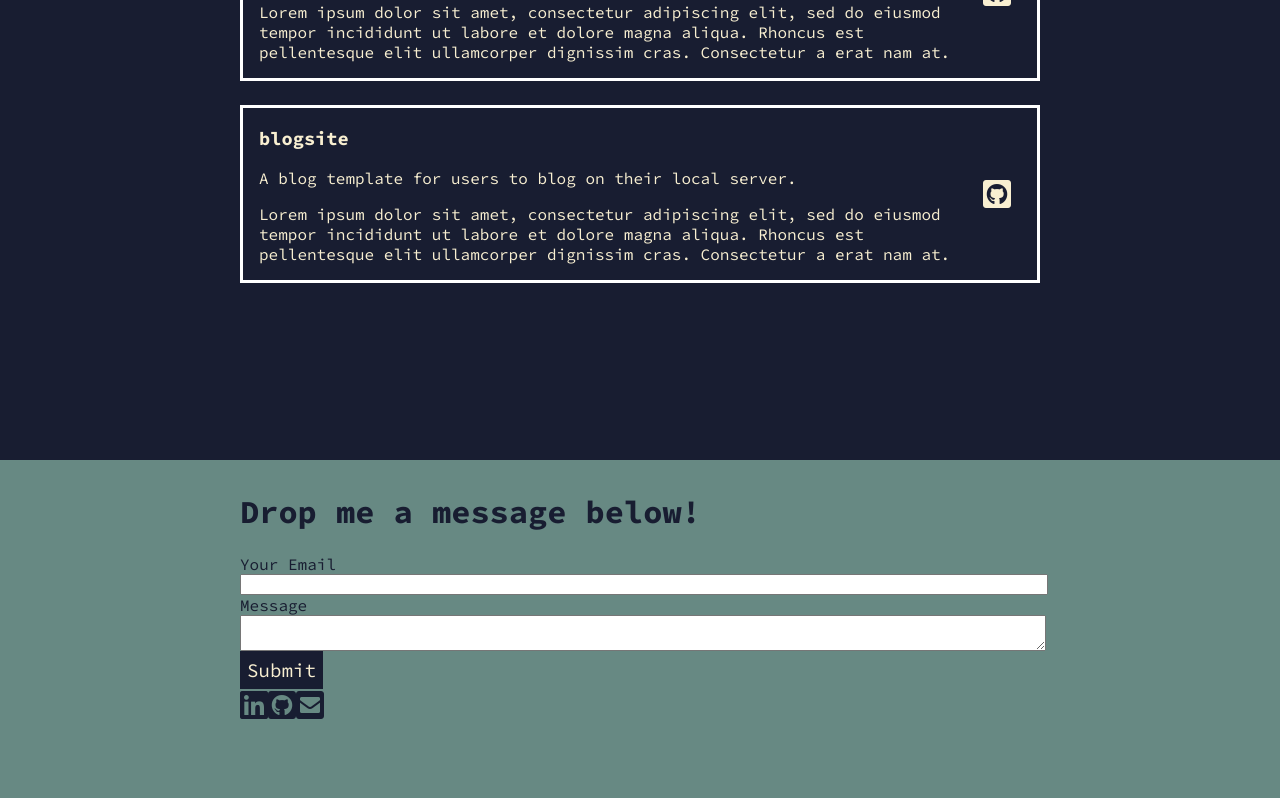
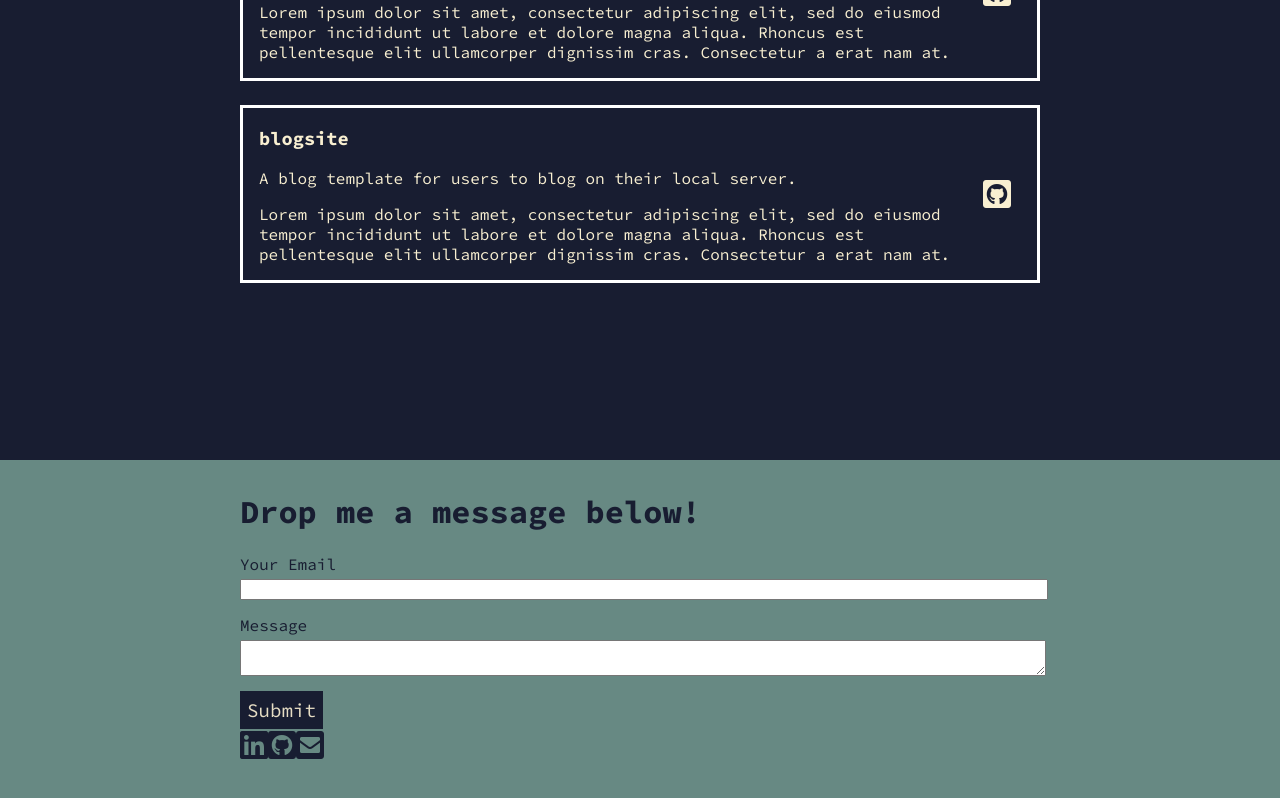
Before and after one commit to salmonsashimi/my-site, a React (Create React App) app: page / in a window 1280 px wide. Shown: the part 2010-2808 px from the top of the page. Built offline with nearby package versions, Linux system fonts and the light colour scheme.

Commit message:
form styling

```diff
--- a/src/styles/Contact.css
+++ b/src/styles/Contact.css
@@ -6,7 +6,13 @@
 
 .contact-icons {
     color: #181D31;
+    transition: 0.4s;
 }
+
+.contact-icons:hover {
+    color: #E6DDC4;
+}
+
 
 .contact-title {
     padding-top: 2rem;
--- a/src/styles/ContactForm.css
+++ b/src/styles/ContactForm.css
@@ -3,14 +3,27 @@ form, label, input,textarea {
     width: 100%;
 }
 
+label {
+    margin-bottom: 5px;
+}
 
+input, textarea {
+    margin-bottom: 15px;
+}
 
 .form-button {
     border: none;
     background-color: #181D31;
-    color: #f8efd1;
+    color: #E6DDC4;
     font-family: 'Source Code Pro', monospace;
     font-size: 1.2rem;
     padding: 7px;
     margin: auto;
+    transition: 0.4s;
 }
+
+.form-button:hover {
+    background-color: #E6DDC4;
+    color: #181D31;
+    cursor: pointer;
+}
```
